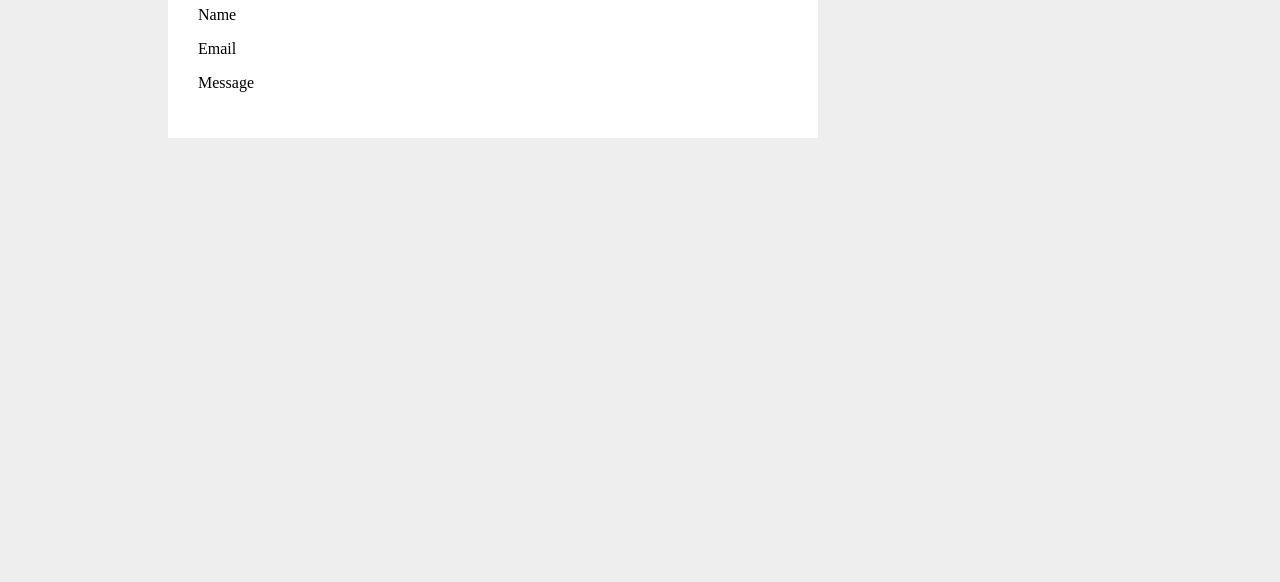
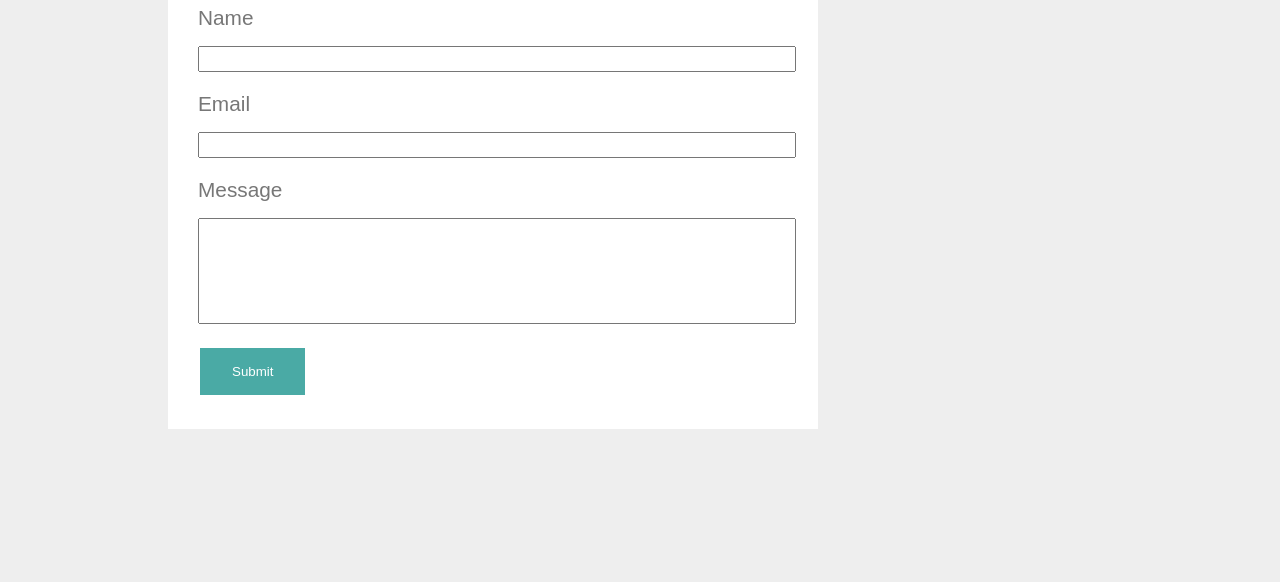
Before and after one commit to noahstrayve/Basic-Portfolio, a plain HTML site: page contact.html in a window 1280 px wide. Shown: the part 218-800 px from the top of the page. Drawn offline with Linux system fonts and the light colour scheme.

Commit message:
Format fixing

```diff
--- a/assets/style.css
+++ b/assets/style.css
@@ -3,15 +3,17 @@ h1 {
 	color: #4aaaa5;
 }
 
-.bio {
+.Bio {
 	font-family: 'Arial', 'Helvetica Neue', Helvetica, sans-serif;
+	color: #777777;
 
 }
 
 .ProfilePic {
-	opacity: 50%;
 	width: 50%;
 	height: 50%;
+	float: left;
+	margin-right: 25px;
 
 }
 
@@ -38,6 +40,7 @@ header {
 	height: 80px;
 	float: left;
 	margin-top: -60px;
+	margin-left: 160px;
 
 }
 
@@ -60,3 +63,38 @@ body {
 	margin-top: 100px;
 	float: left;
 }
+
+.InputField {
+	width: 100%;
+	float: left;
+	margin-bottom: 20px;
+	margin-top: 10px;
+	height: 20px;
+}
+
+.InputFieldMessage {
+	width: 100%;
+	float: left;
+	margin-bottom: 20px;
+	margin-top: 10px;
+	height: 100px;
+}
+
+.InputTitle {
+	float: left;
+	color: #777777;
+	font-size: 130%;
+	height: 30px;
+	font-family: 'Arial', 'Helvetica Neue', Helvetica, sans-serif;
+}
+
+.Submit {
+    background: #4aaaa5;
+    border: none;
+    color: white;
+    margin: 4px 2px;
+    padding: 16px 32px;
+    cursor: pointer;
+    float: left;
+    font-family: 'Arial', 'Helvetica Neue', Helvetica, sans-serif;
+}
--- a/contact.html
+++ b/contact.html
@@ -32,9 +32,24 @@
 
 		<div class="MainText">
 
-			<p>Name</p>
-			<p>Email</p>
-			<p>Message</p>
+			<form>
+  				<label class="InputTitle" for="InputField">Name</label>
+  				<input type="text" class="InputField">
+			</form>
+
+			<form>
+  				<label class="InputTitle" for="InputField">Email</label>
+  				<input type="text" class="InputField">
+			</form>
+
+			<form>
+  				<label class="InputTitle" for="InputField">Message</label>
+  				<input type="text" class="InputFieldMessage">
+			</form>
+
+			<input class="Submit" type="submit" value="Submit">
+
+
 		</div>
 	</div>
 </body>
```
